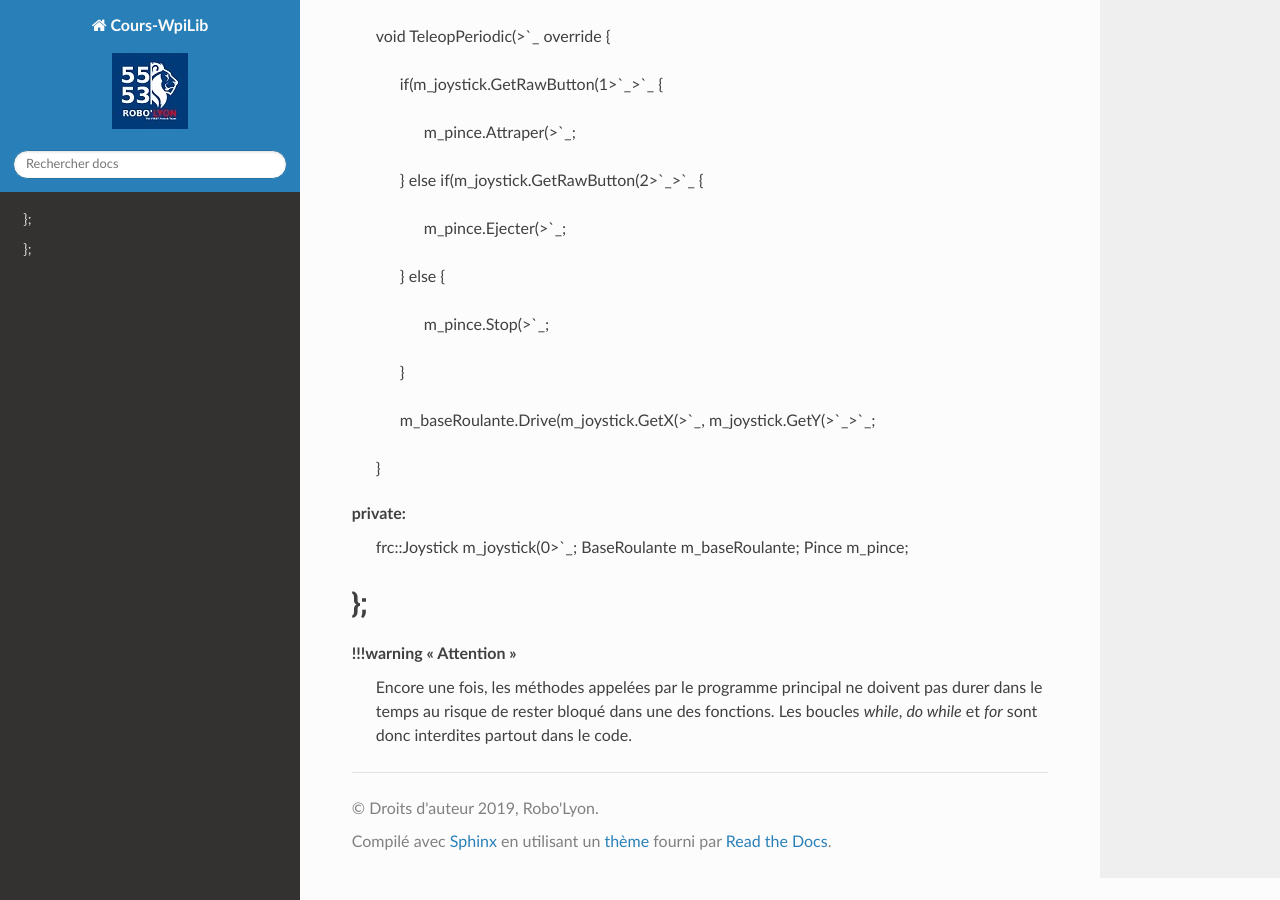
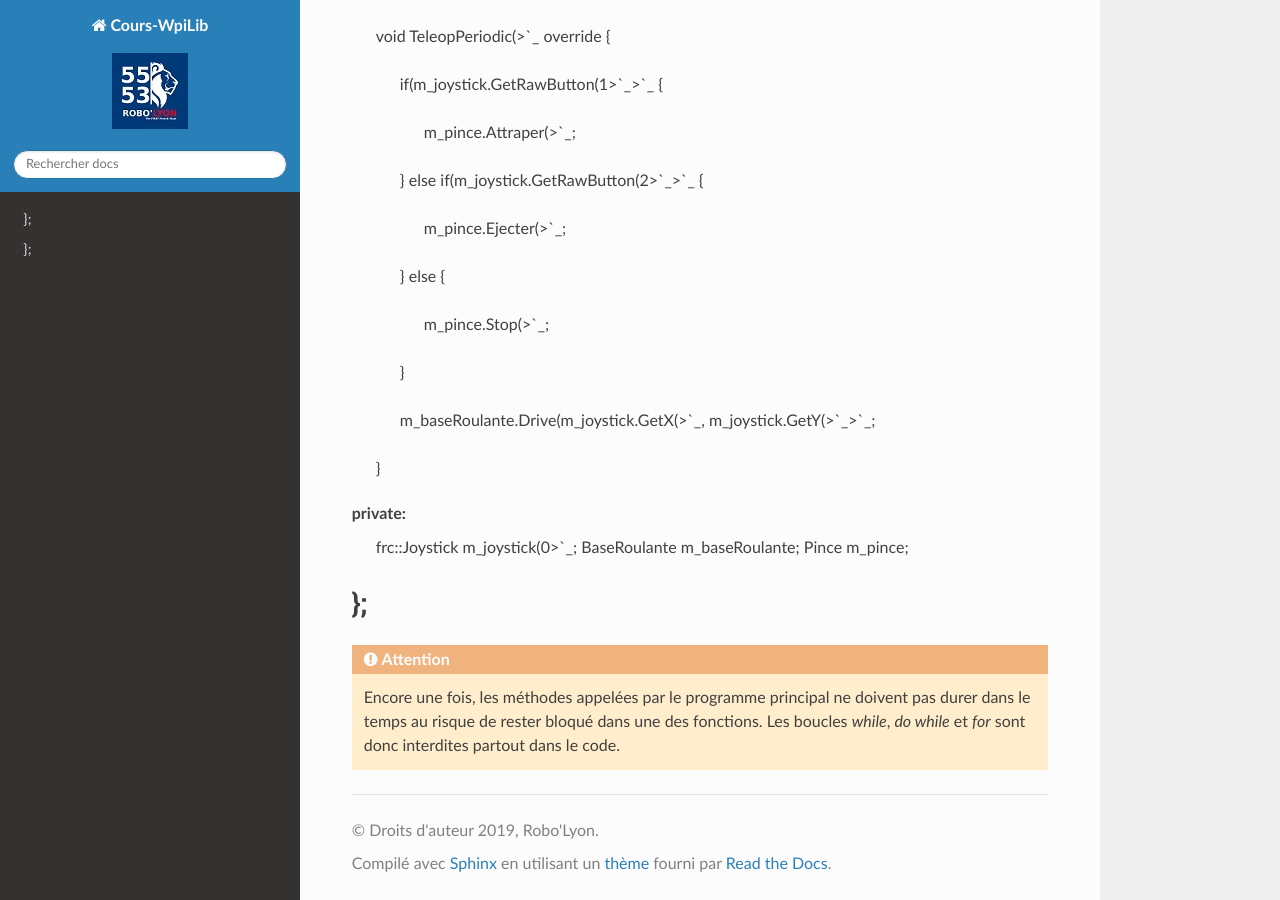
Before and after one commit to Team5553-RoboLyon/RoboLyon-Docs, a Sphinx documentation site: the page built from source/10-Organiser_Programme.rst, in a window 1280 px wide and 900 px high, scrolled down 2040 px. Built offline with Sphinx 7.4.7 and the Read the Docs theme 2.0.0, drawn with Linux system fonts in a browser that asks for light colours.

Commit message:
Warning to Attention

````diff
--- a/source/10-Organiser_Programme.rst
+++ b/source/10-Organiser_Programme.rst
@@ -119,5 +119,4 @@ private:
 };
 ```
 
-!!!warning "Attention"
-    Encore une fois, les méthodes appelées par le programme principal ne doivent pas durer dans le temps au risque de rester bloqué dans une des fonctions. Les boucles `while`, `do while` et `for` sont donc interdites partout dans le code.
+.. attention:: Encore une fois, les méthodes appelées par le programme principal ne doivent pas durer dans le temps au risque de rester bloqué dans une des fonctions. Les boucles `while`, `do while` et `for` sont donc interdites partout dans le code.
--- a/source/2-Premier_Programme.rst
+++ b/source/2-Premier_Programme.rst
@@ -52,8 +52,7 @@ Le `TimedRobot` nous propose donc une structure pour coder le robot qui gère le
 
 Pour comprendre le fonctionnement du robot, essayez d'afficher un message pour chaque méthode. Les sorties `cout` sont redirigées vers le réseau et on peut les lire grâce à Riolog ou sur la Driver Station.
 
-!!! warning "Attention"
-    Comme ces méthodes sont appelées très fréquemment, il ne faut pas y écrire du code trop long à s'executer. Sinon, cela bloque le programme et pose des problèmes. Les boucles `while`, `do .. while` et `for` sont donc formellement interdites. On utilisera à la place de celles-ci des `if` qui seront appelés régulièrement.
+.. attention:: Comme ces méthodes sont appelées très fréquemment, il ne faut pas y écrire du code trop long à s'executer. Sinon, cela bloque le programme et pose des problèmes. Les boucles `while`, `do .. while` et `for` sont donc formellement interdites. On utilisera à la place de celles-ci des `if` qui seront appelés régulièrement.
 
 ## Utiliser WpiLib
 
--- a/source/7-PID.rst
+++ b/source/7-PID.rst
@@ -166,7 +166,7 @@ L'étape de tuning (de réglage>`_ du PID consiste à trouver les bonnes valeurs
 
 Le réglage d'un PID se fait souvent de façon empirique (au talent>`_ Il existe cependant `différentes méthodes <https://en.wikipedia.org/wiki/PID_controller#Overview_of_tuning_methods>`_ censées faciliter cette étape mais souvent régler le PID à l'instinct suffit.
 
-!!! warning "Safety First"
+.. attention::
     Régler un PID peu s'avérer très dangereux si des précautions ne sont pas prises. Pensez, au tout début, à calculer l'ordre de grandeur de vos coefficients en fonction des valeurs de l'erreur.
 
     Par exemple, pour un élévateur dont l'erreur sera au maximum égale à 1,5 (m>`_, on veut commencer avec un output maximum inférieur à 0,1.
````
